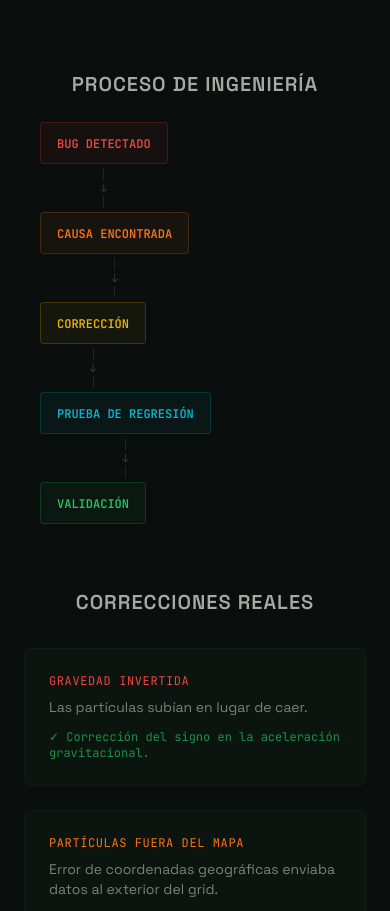
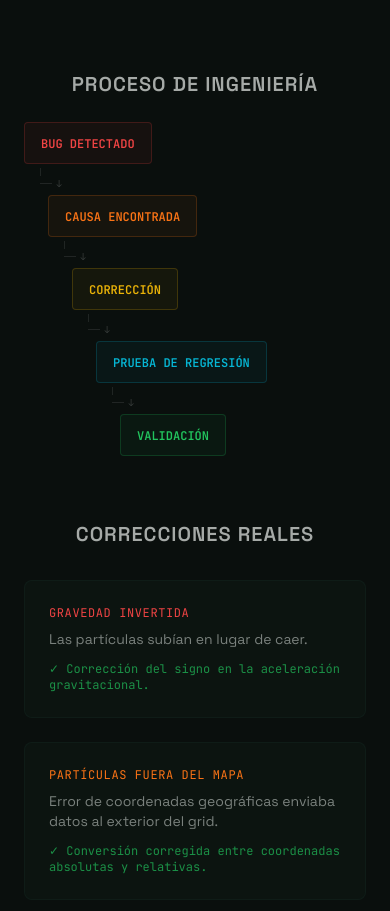
Before and after one commit to pepehalfonso/precisur-web, a Next.js app: page / in a window 390 px wide. Shown: the part 7920-8831 px from the top of the page. Built offline with nearby package versions, Linux system fonts and the light colour scheme.

Commit message:
fix: proceso ingenieria escalera mobile con indentacion progresiva

```diff
--- a/src/sections/Evidencia.tsx
+++ b/src/sections/Evidencia.tsx
@@ -93,10 +93,10 @@ export default function Evidencia() {
               Proceso de Ingeniería
             </h3>
             {/* Mobile: vertical staircase */}
-            <div className="md:hidden flex flex-col items-start ml-4">
+            <div className="md:hidden flex flex-col">
               {timeline.map((item, i) => (
-                <div key={i} className="flex items-center">
-                  <div className="flex flex-col items-center">
+                <div key={i}>
+                  <div className="flex items-center" style={{ marginLeft: `${i * 24}px` }}>
                     <div
                       className={`px-4 py-2 rounded border border-current/20 bg-current/5 ${item.color}`}
                     >
@@ -104,14 +104,16 @@ export default function Evidencia() {
                         {item.step}
                       </span>
                     </div>
-                    {i < timeline.length - 1 && (
-                      <div className="flex flex-col items-center py-1">
-                        <div className="w-px h-3 bg-foreground/10" />
-                        <span className="text-foreground/20 text-xs">↓</span>
-                        <div className="w-px h-3 bg-foreground/10" />
+                  </div>
+                  {i < timeline.length - 1 && (
+                    <div style={{ marginLeft: `${i * 24 + 16}px` }} className="flex flex-col items-start py-1">
+                      <div className="w-px h-2 bg-foreground/10" />
+                      <div className="flex items-center gap-1">
+                        <div className="w-3 h-px bg-foreground/10" />
+                        <span className="text-foreground/20 text-[10px]">↓</span>
                       </div>
-                    )}
-                  </div>
+                    </div>
+                  )}
                 </div>
               ))}
             </div>
```
